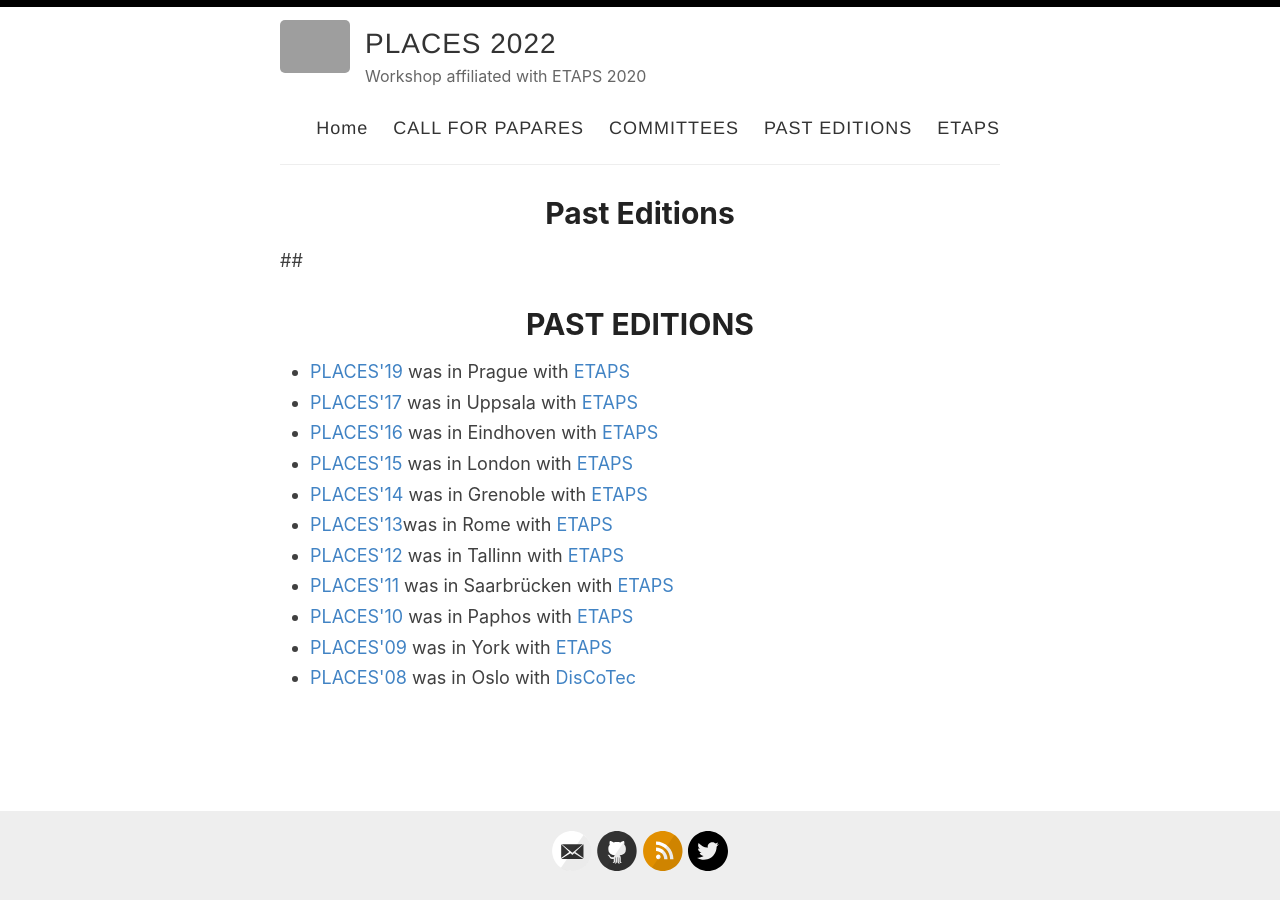
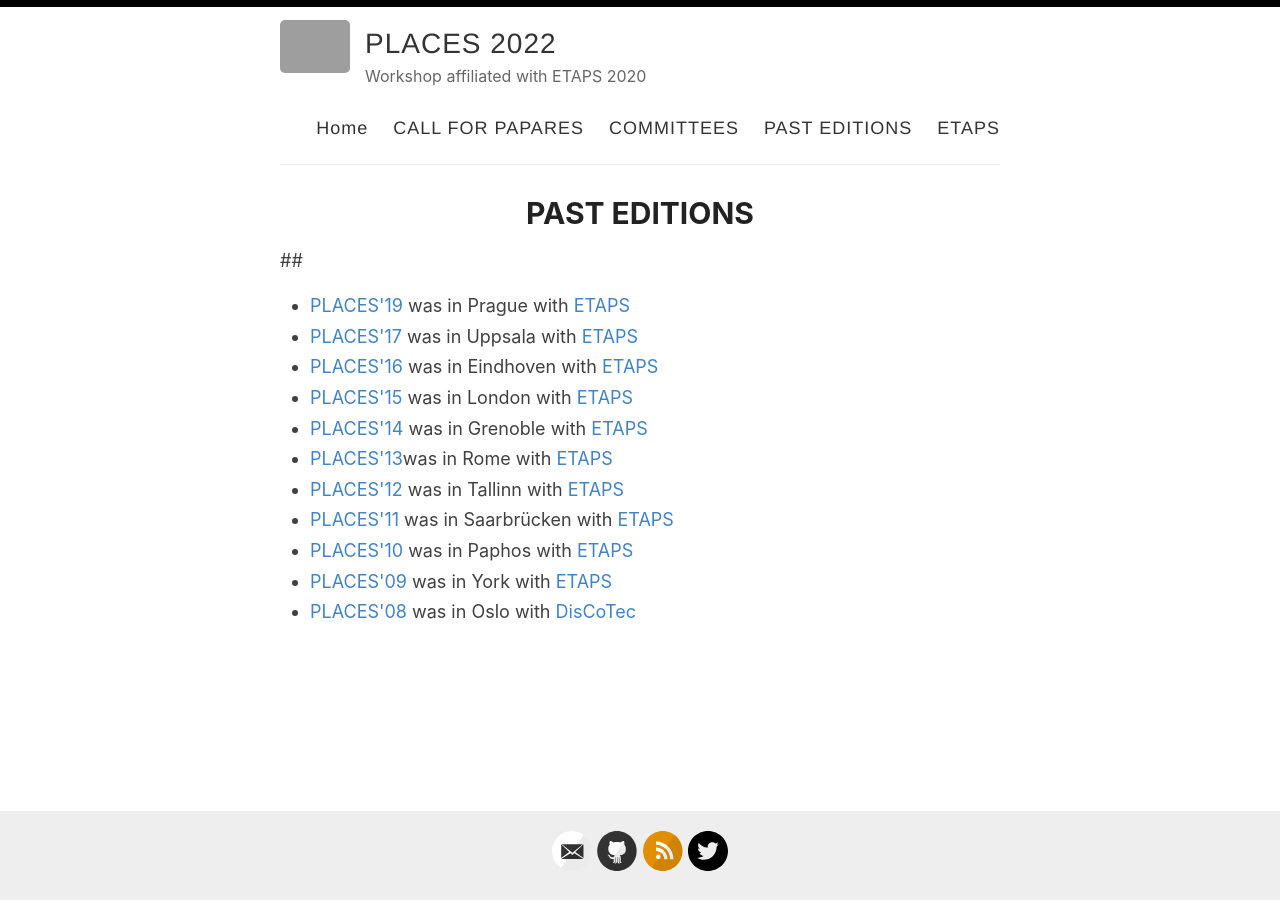
Before and after one commit to places-workshop/2022, a Jekyll site: the page built from _pages/pasteditions.md, in a window 1280 px wide. Built offline with Jekyll 4.4.1, drawn with Linux system fonts in a browser that asks for light colours; grey boxes are pictures that could not be loaded.

Commit message:
Modify past editions

```diff
--- a/_pages/pasteditions.md
+++ b/_pages/pasteditions.md
@@ -1,12 +1,10 @@
 ---
 layout: page
-title: Past Editions
+title: PAST EDITIONS
 permalink: /past-editions/
 ---
 
 ##
-
-# **PAST EDITIONS**
 
 - [PLACES&#39;19](https://conf.researchr.org/home/etaps-2019/places-2019) was in Prague with [ETAPS](https://www.etaps.org/2019)
 - [PLACES&#39;17](http://places17.by.di.fc.ul.pt/) was in Uppsala with [ETAPS](https://www.etaps.org/2017)
```
